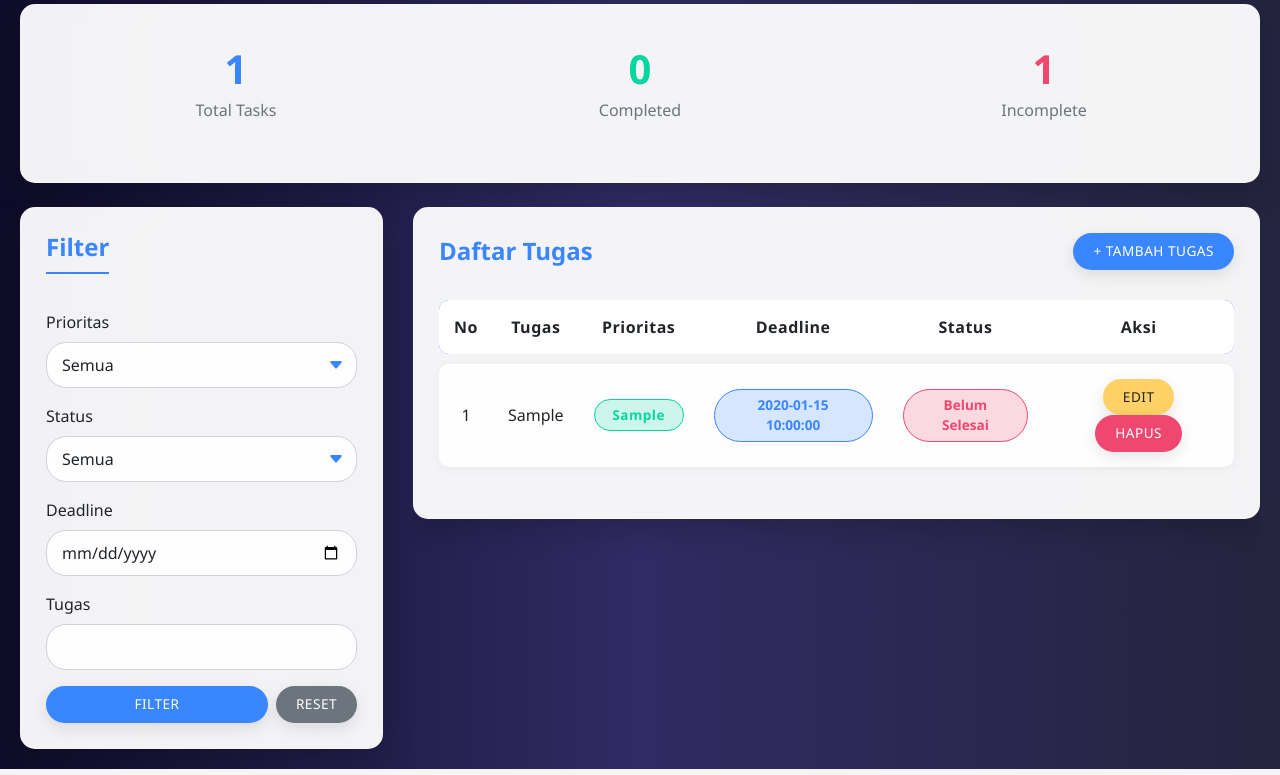
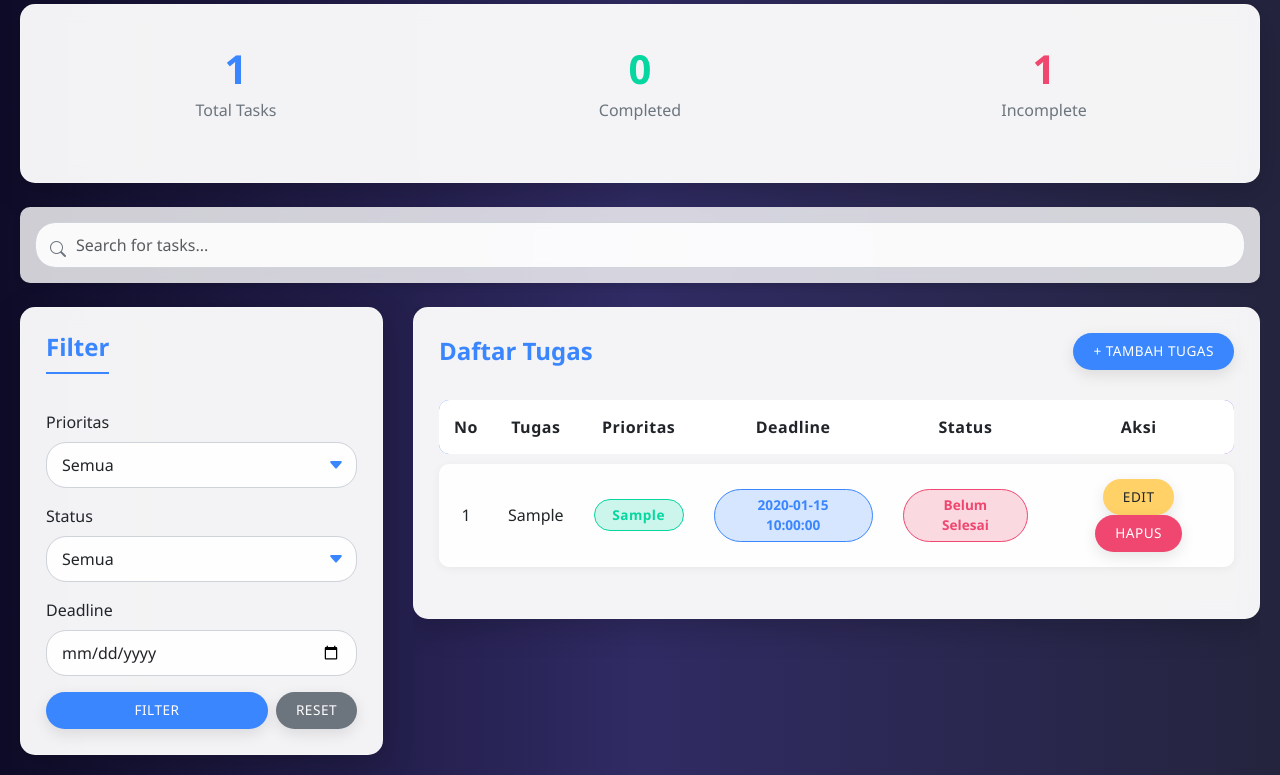
Before and after one commit to Tyeers/To-do-List, a PHP site: page / in a window 1280 px wide. Shown: the part 148-923 px from the top of the page. Run offline with PHP 8.4, Linux system fonts and the light colour scheme; tables that the repository leaves empty or names only in its code hold one stand-in row (values such as "Sample post").

Commit message:
Separated Search Bar from Filter

```diff
--- a/views/index.php
+++ b/views/index.php
@@ -8,6 +8,29 @@
     <link rel="stylesheet" href="https://cdn.jsdelivr.net/npm/bootstrap-icons@1.11.1/font/bootstrap-icons.css">
     <link rel="stylesheet" href="../assets/css/style.css">
     <script src="https://code.jquery.com/jquery-3.6.0.min.js"></script>
+    <style>
+        .search-container {
+            margin-bottom: 20px;
+            padding: 15px;
+            border-radius: 10px;
+            background: rgba(255, 255, 255, 0.8);
+            backdrop-filter: blur(10px);
+            box-shadow: 0 4px 6px rgba(0, 0, 0, 0.1);
+        }
+        .search-input {
+            position: relative;
+        }
+        .search-input .form-control {
+            padding-left: 40px;
+            height: 46px;
+        }
+        .search-input i {
+            position: absolute;
+            left: 15px;
+            top: 15px;
+            color: #6c757d;
+        }
+    </style>
 </head>
 <body>
     <div class="container mt-4">
@@ -58,6 +81,32 @@
             </div>
         </div>
 
+        <!-- Search Bar Section (New) -->
+        <div class="search-container mb-4">
+            <form method="GET" action="index.php" id="searchForm">
+                <div class="search-input">
+                    <i class="bi bi-search"></i>
+                    <input type="text" class="form-control" name="search" placeholder="Search for tasks..." value="<?php echo isset($_GET['search']) ? $_GET['search'] : ''; ?>">
+
+                    <!-- Preserve other parameters if they exist -->
+                    <?php
+                    if(isset($_GET['page'])) {
+                        echo '<input type="hidden" name="page" value="'.$_GET['page'].'">';
+                    }
+                    if(isset($_GET['priority'])) {
+                        echo '<input type="hidden" name="priority" value="'.$_GET['priority'].'">';
+                    }
+                    if(isset($_GET['status'])) {
+                        echo '<input type="hidden" name="status" value="'.$_GET['status'].'">';
+                    }
+                    if(isset($_GET['due_date'])) {
+                        echo '<input type="hidden" name="due_date" value="'.$_GET['due_date'].'">';
+                    }
+                    ?>
+                </div>
+            </form>
+        </div>
+
         <div class="app-container">
             <!-- Filter Section -->
             <div class="filter-container" id="filterContainer">
@@ -87,12 +136,13 @@
                             <label class="form-label">Deadline</label>
                             <input type="date" class="form-control" name="due_date" value="<?php echo isset($_GET['due_date']) ? $_GET['due_date'] : ''; ?>">
                         </div>
-                        <div class="mb-3">
-                            <label class="form-label">Tugas</label>
-                            <input type="text" class="form-control" name="task_name" value="<?php echo isset($_GET['task_name']) ? $_GET['task_name'] : ''; ?>">
-                        </div>
 
+                        <!-- Preserve search parameter if it exists -->
                         <?php
+                        if(isset($_GET['search'])) {
+                            echo '<input type="hidden" name="search" value="'.$_GET['search'].'">';
+                        }
+
                         // Preserve page parameter if it exists
                         if(isset($_GET['page'])) {
                             echo '<input type="hidden" name="page" value="'.$_GET['page'].'">';
@@ -133,6 +183,12 @@
                             // Base query
                             $query = "SELECT * FROM task WHERE 1=1";
 
+                            // Apply search (new)
+                            if (isset($_GET['search']) && $_GET['search'] != '') {
+                                $search = $_GET['search'];
+                                $query .= " AND (task LIKE '%$search%' OR description LIKE '%$search%')";
+                            }
+
                             // Apply filters
                             if (isset($_GET['priority']) && $_GET['priority'] != '') {
                                 $priority = $_GET['priority'];
@@ -145,10 +201,6 @@
                             if (isset($_GET['due_date']) && $_GET['due_date'] != '') {
                                 $due_date = $_GET['due_date'];
                                 $query .= " AND due_date='$due_date'";
-                            }
-                            if (isset($_GET['task_name']) && $_GET['task_name'] != '') {
-                                $task_name = $_GET['task_name'];
-                                $query .= " AND task LIKE '%$task_name%'";
                             }
 
                             // Order by
@@ -280,6 +332,17 @@
             let taskId = $(this).closest("tr").find("a.btn-warning").attr("href").split("=")[1];
             showTaskDetails(taskId);
         });
+
+        // Auto-submit search form when typing
+        let typingTimer;
+        const doneTypingInterval = 500; // ms
+
+        $('.search-container input[name="search"]').on('input', function() {
+            clearTimeout(typingTimer);
+            typingTimer = setTimeout(function() {
+                $('#searchForm').submit();
+            }, doneTypingInterval);
+        });
     });
 
     function showTaskDetails(taskId) {
```
